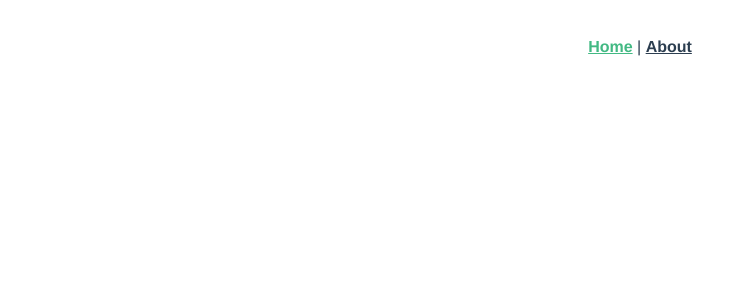
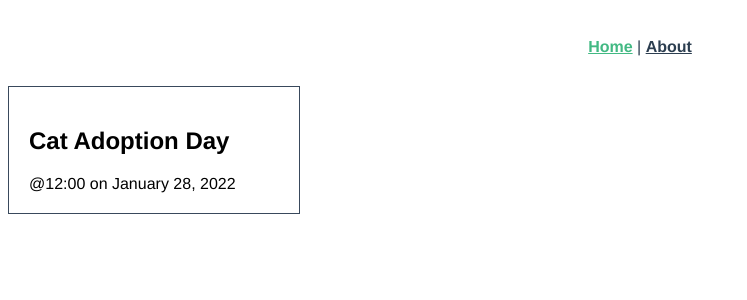
Before and after one commit to dnilomartins/events, a Vue app: page / in a window 1280 px wide. Shown: the top 300 px of the page, without its empty margins (0-747 px from the left). Built offline with nearby package versions, Linux system fonts and the light colour scheme.

Commit message:
import EventCard

```diff
--- a/src/views/HomeView.vue
+++ b/src/views/HomeView.vue
@@ -1,5 +1,23 @@
-<script setup></script>
+<script setup>
+import EventCard from '@/components/EventCard.vue'
+</script>
 
 <template>
-  <div class="home"></div>
+  <div class="home">
+    <EventCard />
+  </div>
 </template>
+
+<style scoped>
+.event-card {
+  padding: 20px;
+  width: 250px;
+  cursor: pointer;
+  border: 1px solid #39495c;
+  margin-bottom: 18px;
+}
+.event-card:hover {
+  transform: scale(1.01);
+  box-shadow: 0 3px 12px 0 rgba(0, 0, 0, 0.2);
+}
+</style>
```
